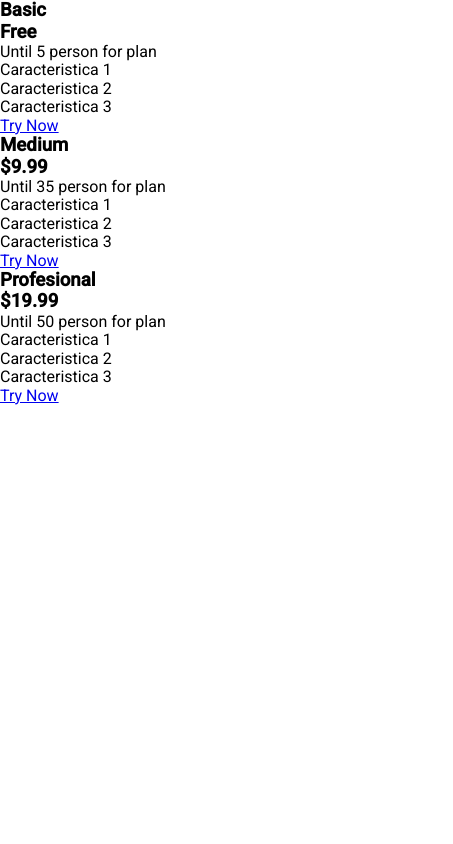
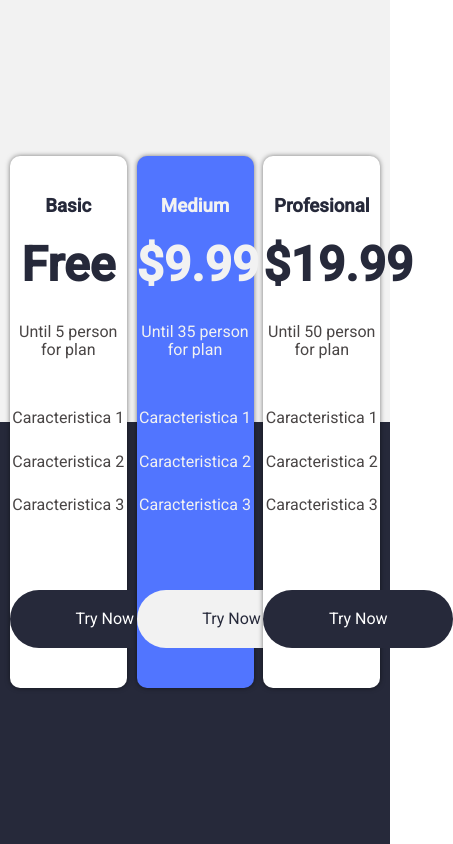
Before and after one commit to callmeFurok/advance-price-card-usign-flexbox, a plain HTML site: page index.html in a window 390 px wide. Shown: the whole page, 453 px wide, since content can reach past the window. Drawn offline with Linux system fonts and the light colour scheme.

Commit message:
finished a card design withount responsive design yet

```diff
--- a/css/style.css
+++ b/css/style.css
@@ -1,5 +1,76 @@
+/*========== FONTS ===========*/
+
 @import url('https://fonts.googleapis.com/css2?family=Roboto:wght@300;400;500&display=swap');
+
+/*============= VARIABLES */
+:root {
+    --color-price: #26293A;
+    --color-features: #494545;
+    --color-boton: #fff;
+
+}
 
 body {
     font-family: 'Roboto', sans-serif;
 }
+
+.card {
+    width: 100%;
+    min-height: 100vh;
+    /*aplicamos flexbox*/
+    display: flex;
+    align-items: center;
+    justify-content: space-evenly;
+    /*aplicamos un gradiente hack, para poner un color solo por debajo*/
+    background-image: linear-gradient(360deg, var(--color-price) 50%, #f2f2f2 50%);
+    flex-wrap: wrap;
+}
+
+.card__item {
+    max-width: 350px;
+    width: 30%;
+    box-shadow: 0 0 5px rgba(0, 0, 0, .5);
+    text-align: center;
+    padding: 40px 0;
+    background: #fff;
+    border-radius: 10px;
+}
+
+.card__item--active {
+    background: #5175ff;
+    /*modificamos las variables solo para este scope*/
+    --color-price: #f2f2f2;
+    --color-features: #f2f2f2;
+    --color-boton: #26293a;
+}
+
+.card__plan {
+    color: var(--color-price);
+    margin-bottom: 20px;
+}
+
+.card__price {
+    font-size: 3rem;
+    color: var(--color-price);
+}
+
+.card__features {
+    color: var(--color-features);
+    margin-bottom: 25px;
+}
+
+.card__features--margin {
+    margin: 30px 0 50px;
+}
+
+.card__cta {
+    margin-top: 50px;
+    display: inline-block;
+    background: var(--color-price);
+    color: var(--color-boton);
+    width: 190px;
+    text-align: center;
+    padding: 20px 0;
+    text-decoration: none;
+    border-radius: 40px;
+}
```
